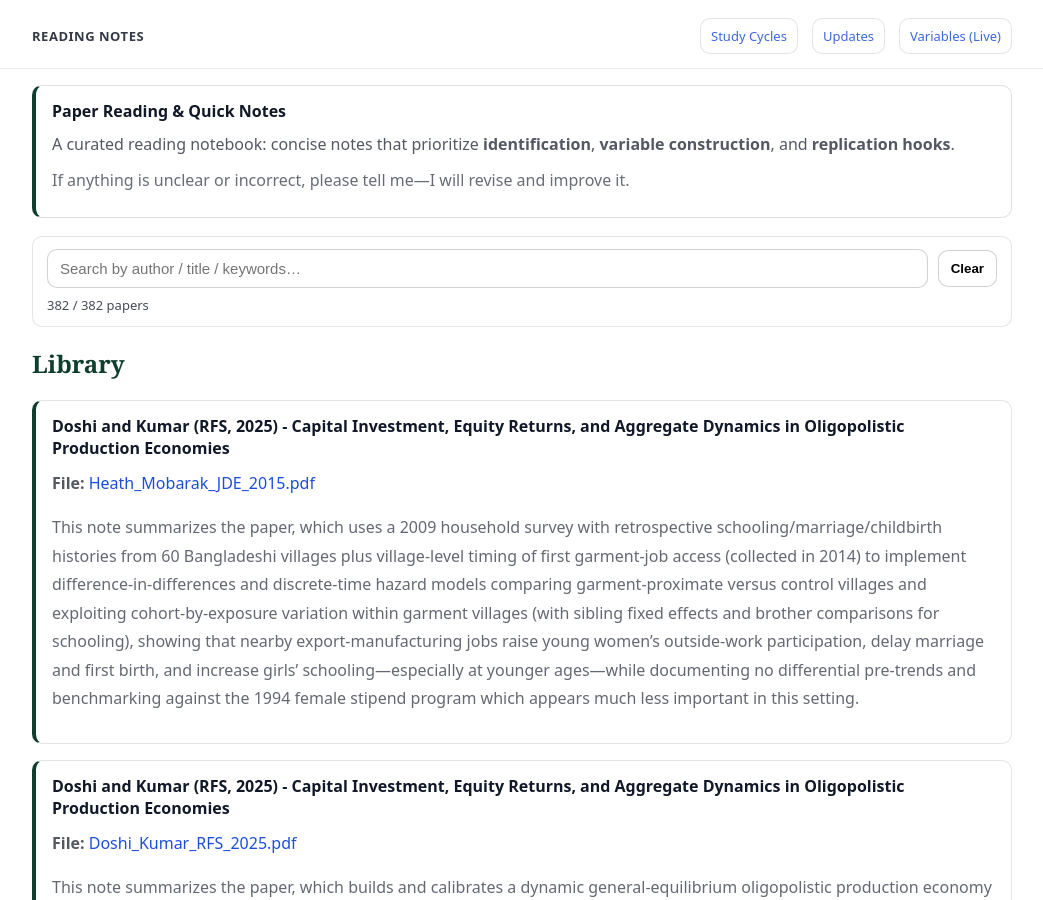
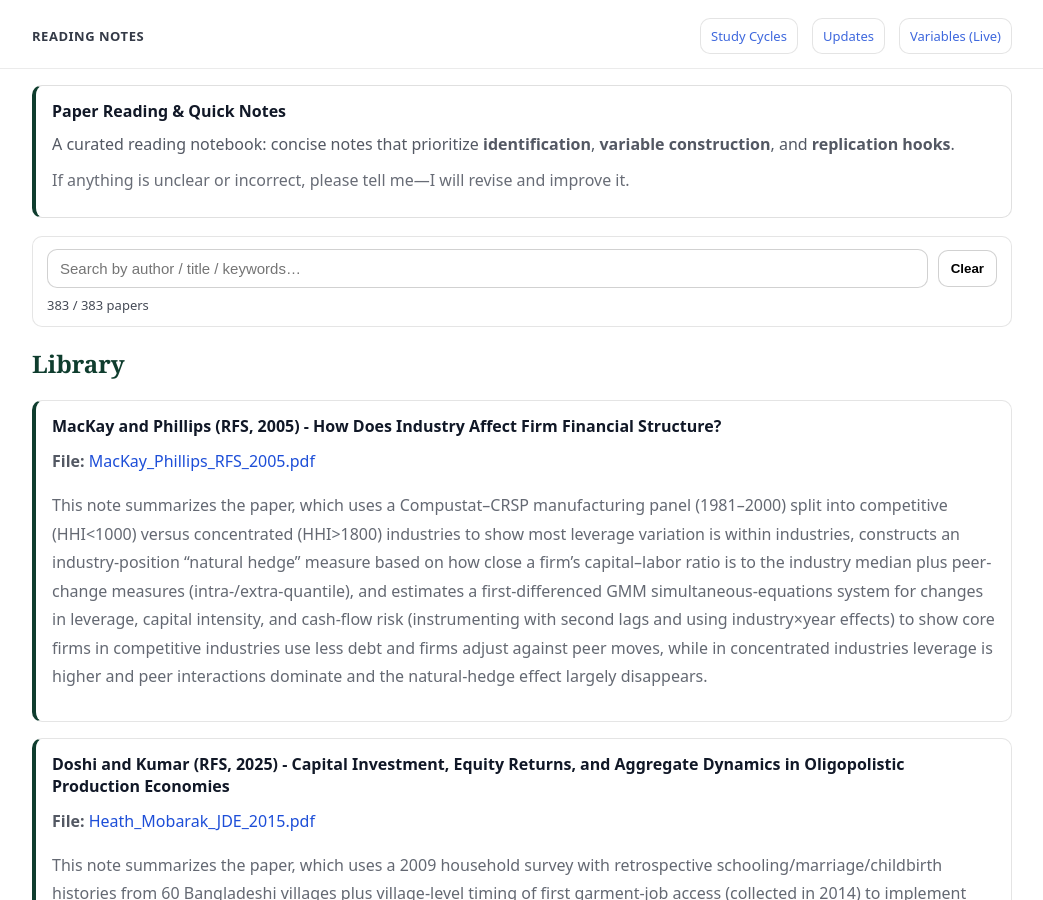
Before and after one commit to yaxinzn/study-archive, a Jekyll site: the page built from reading/index.md, in a window 1280 px wide and 900 px high. Shown: the whole window, without its empty margins (118-1161 px from the left). Built offline with Jekyll 4.4.1, drawn with Linux system fonts in a browser that asks for light colours.

Commit message:
Reading: add/update MacKay_Phillips_RFS_2005.pdf

```diff
--- a/_data/reading.yml
+++ b/_data/reading.yml
@@ -1,3 +1,7 @@
+- title: "MacKay and Phillips (RFS, 2005) - How Does Industry Affect Firm Financial Structure?"
+  file: "MacKay_Phillips_RFS_2005.pdf"
+  desc: "This note summarizes the paper, which uses a Compustat–CRSP manufacturing panel (1981–2000) split into competitive (HHI<1000) versus concentrated (HHI>1800) industries to show most leverage variation is within industries, constructs an industry-position “natural hedge” measure based on how close a firm’s capital–labor ratio is to the industry median plus peer-change measures (intra-/extra-quantile), and estimates a first-differenced GMM simultaneous-equations system for changes in leverage, capital intensity, and cash-flow risk (instrumenting with second lags and using industry×year effects) to show core firms in competitive industries use less debt and firms adjust against peer moves, while in concentrated industries leverage is higher and peer interactions dominate and the natural-hedge effect largely disappears."
+
 - title: "Doshi and Kumar (RFS, 2025) - Capital Investment, Equity Returns, and Aggregate Dynamics in Oligopolistic Production Economies"
   file: "Heath_Mobarak_JDE_2015.pdf"
   desc: "This note summarizes the paper, which uses a 2009 household survey with retrospective schooling/marriage/childbirth histories from 60 Bangladeshi villages plus village-level timing of first garment-job access (collected in 2014) to implement difference-in-differences and discrete-time hazard models comparing garment-proximate versus control villages and exploiting cohort-by-exposure variation within garment villages (with sibling fixed effects and brother comparisons for schooling), showing that nearby export-manufacturing jobs raise young women’s outside-work participation, delay marriage and first birth, and increase girls’ schooling—especially at younger ages—while documenting no differential pre-trends and benchmarking against the 1994 female stipend program which appears much less important in this setting."
```
Also changed, not shown: 1 other file.
